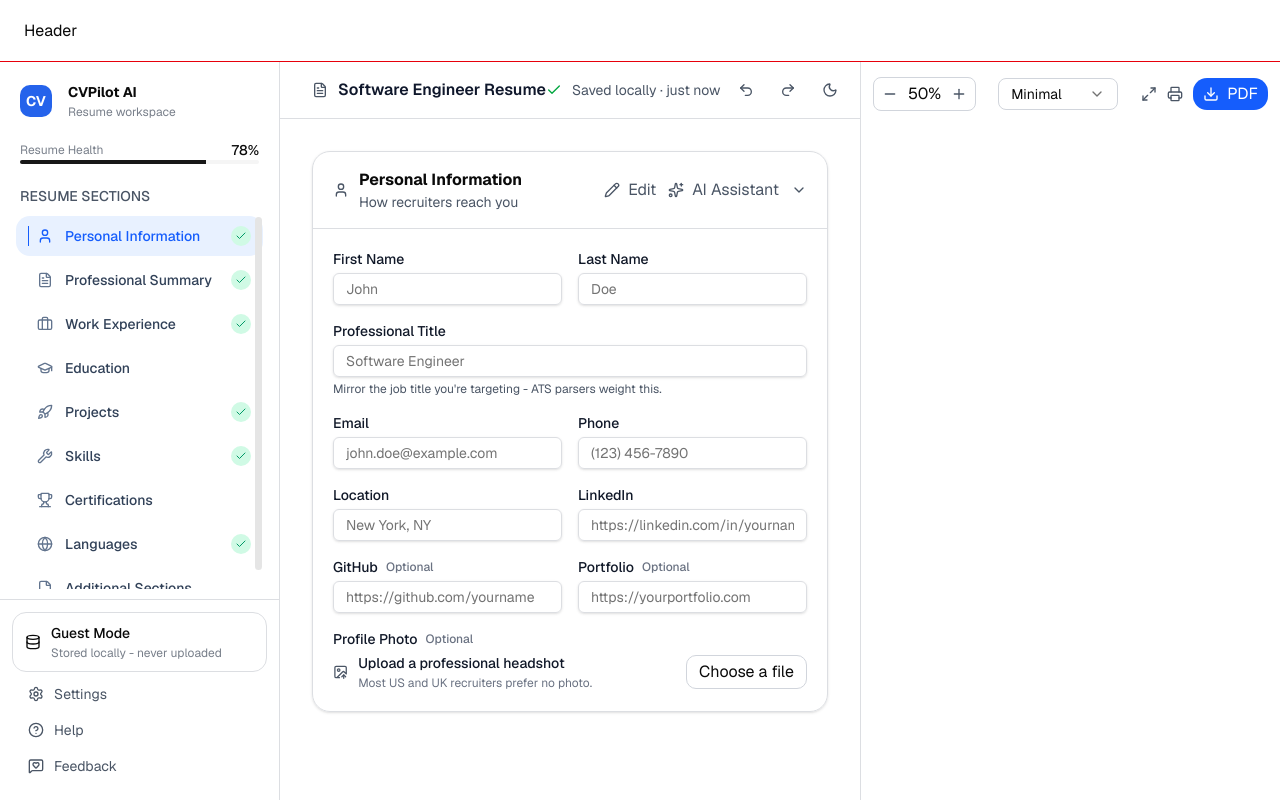
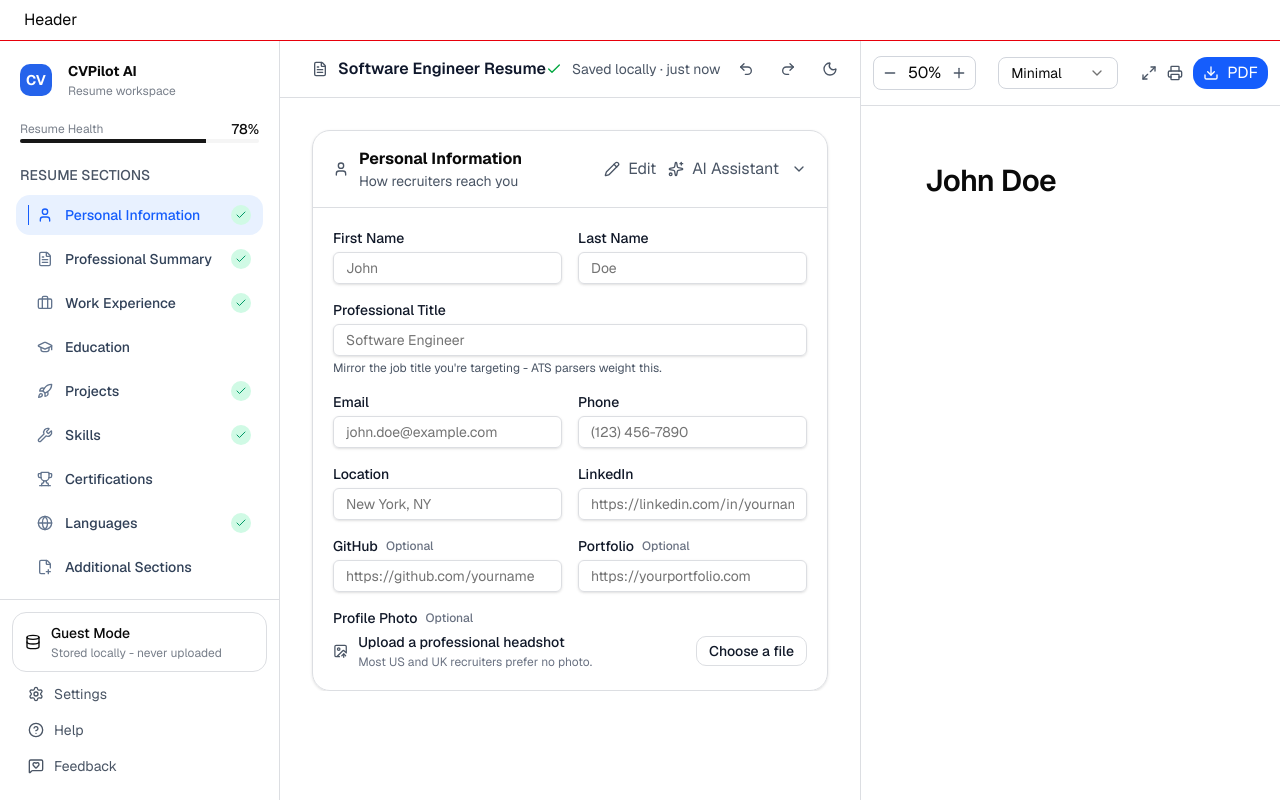
Before and after one commit to Bhawna0034/cv-pilot-ai, a Next.js app: page /builder in a window 1280 px wide. Built offline with nearby package versions, Linux system fonts and the light colour scheme.

Commit message:
feat: show live preview

```diff
--- a/src/app/globals.css
+++ b/src/app/globals.css
@@ -129,3 +129,7 @@
     @apply font-sans;
   }
 }
+  .shadow-\[var\(--shadow-paper\)\] {
+        --tw-shadow: var(--shadow-paper);
+        box-shadow: var(--tw-inset-shadow), var(--tw-inset-ring-shadow), var(--tw-ring-offset-shadow), var(--tw-ring-shadow), var(--tw-shadow)
+    }
--- a/src/features/resume/components/builder-editor.tsx
+++ b/src/features/resume/components/builder-editor.tsx
@@ -1,13 +1,20 @@
+"use client"
+import { useState } from "react";
 import BuilderToolbar from "./builder-toolbar";
 import PersonalInformationForm from "./personal-information-form";
+import { defaultResumeData, ResumeData } from "../types";
 
-export default function BuilderEditor(){
+interface BuilderEditorProps{
+    resumeData: ResumeData;
+    onPersonalInfoChange: (field: keyof ResumeData["personal"], value: string) => void;
+}
+export default function BuilderEditor({resumeData, onPersonalInfoChange}: BuilderEditorProps){
+
     return(
-        <section className="bg-white">
-
+        <section className="bg-white min-h-0">
             <BuilderToolbar />
-            <div className="border-t border-[#dcdee2] pt-8 px-8 ">
-            <PersonalInformationForm />
+            <div className="border-t border-[#dcdee2] pt-8 px-8 min-h-0 flex-1 overflow-y-auto">
+            <PersonalInformationForm  data={resumeData.personal} onPersonalInfoChange={onPersonalInfoChange} />
             </div>
         </section>
     )
--- a/src/features/resume/components/builder-layout.tsx
+++ b/src/features/resume/components/builder-layout.tsx
@@ -1,11 +1,25 @@
+"use client"
+import { useState } from "react";
 import BuilderEditor from "./builder-editor";
 import BuilderHeader from "./builder-header";
 import BuilderSidebar from "./builder-sidebar";
 import BuilderToolbar from "./builder-toolbar";
 import PreviewToolbar from "./preview-toolbar";
 import { ResumePreview } from "./resume-preview";
+import { defaultResumeData, ResumeData } from "../types";
 
 export default function BuilderLayout(){
+     const [resumeData, setResumeData] = useState<ResumeData>(defaultResumeData);
+    const  onPersonalInfoChange = (field : keyof ResumeData["personal"], value: string) => {
+        setResumeData((current) => ({
+            ...current,
+            personal: {
+                ...current.personal,
+                [field]: value
+            }
+        }));
+        console.log(resumeData)
+    }
     return(
         <div className="h-screen flex flex-col">
             <BuilderHeader />
@@ -14,12 +28,13 @@ export default function BuilderLayout(){
                 <BuilderSidebar />
                 {/* <BuilderEditor />    */}
                 <section>
-                    <BuilderEditor />
+                    <BuilderEditor resumeData={resumeData} onPersonalInfoChange={onPersonalInfoChange}/>
 
                 </section>
                 {/* <ResumePreview/> */}
-                <section className="border-l bg-white border-[#dcdee2]">
+                <section className="min-h-0 border-l bg-white border-[#dcdee2]">
                     <PreviewToolbar />
+                    <ResumePreview resumeData={resumeData}/>
                 </section>
             </main>
         </div>
--- a/src/features/resume/components/personal-information-form.tsx
+++ b/src/features/resume/components/personal-information-form.tsx
@@ -2,8 +2,13 @@ import { FieldDescription } from "@/src/components/ui/field";
 import { Input } from "@/src/components/ui/input";
 import { Label } from "@/src/components/ui/label";
 import { ChevronDown, ImageUp, Pencil, Sparkles, User } from "lucide-react";
+import { PersonalInformation } from "../types";
 
-export default function PersonalInformationForm() {
+interface PersonalInformationProps {
+    data: PersonalInformation;
+    onPersonalInfoChange: (field: keyof PersonalInformation, value: string) => void;
+}
+export default function PersonalInformationForm({data, onPersonalInfoChange}: PersonalInformationProps) {
     return(
         <section className="border border-[#dcdee2] rounded-2xl shadow-sm">
             <div className="px-5 py-4 flex items-center justify-between">
@@ -15,7 +20,7 @@ export default function PersonalInformationForm() {
                     </div>
                 </div>
                 <div className="flex items-center gap-3">
-                    <button type="button" className="text-gray-600 hover:text-gray-900 hover:font-mediumtransition-colors flex items-center gap-2 cursor-pointer group">
+                    <button type="button" className="text-gray-600 hover:text-gray-900 hover:font-medium transition-colors flex items-center gap-2 cursor-pointer group">
                         <Pencil className="h-4 w-4 text-gray-600 group-hover:text-gray-900" />
                         Edit
                     </button>
@@ -36,20 +41,23 @@ export default function PersonalInformationForm() {
                             <Label htmlFor="firstName" className="text-sm font-medium text-gray-900">
                                 First Name
                             </Label>
-                            <Input type="text" id="firstName" name="firstName" placeholder="John" className="px-3 py-1 border border-[#dcdee2] shadow-sm hover:border-blue-600 focus:border-blue-600 focus:ring focus:ring-blue-600/50 rounded-sm" />
+                            <Input type="text" id="firstName" name="firstName" placeholder="John"
+                            value={data.firstName} onChange={(e) => onPersonalInfoChange("firstName", e.target.value)} className="px-3 py-1 border border-[#dcdee2] shadow-sm hover:border-blue-600 focus:border-blue-600 focus:ring focus:ring-blue-600/50 rounded-sm" />
                         </div>
                         <div className="flex flex-col gap-1">
                             <Label htmlFor="lastName" className="text-sm font-medium text-gray-900">
                                 Last Name
                             </Label>
-                            <Input type="text" id="lastName" name="lastName" placeholder="Doe" className="px-3 py-1 border border-[#dcdee2] shadow-sm hover:border-blue-600 focus:border-blue-600 focus:ring focus:ring-blue-600/50 rounded-sm" />
+                            <Input type="text" id="lastName" name="lastName" placeholder="Doe"
+                            value={data.lastName} onChange={(e) => onPersonalInfoChange("lastName", e.target.value)} className="px-3 py-1 border border-[#dcdee2] shadow-sm hover:border-blue-600 focus:border-blue-600 focus:ring focus:ring-blue-600/50 rounded-sm" />
                         </div>
                     </div>
                     <div className="flex flex-col gap-1">
                             <Label htmlFor="professionalTitle" className="text-sm font-medium text-gray-900">
                                 Professional Title
                             </Label>
-                            <Input type="text" id="professionalTitle" name="professionalTitle" placeholder="Software Engineer" className="px-3 py-1 border border-[#dcdee2] shadow-sm hover:border-blue-600 focus:border-blue-600 focus:ring focus:ring-blue-600/50 rounded-sm" />
+                            <Input type="text" id="professionalTitle" name="professionalTitle" placeholder="Software Engineer"
+                            value={data.professionalTitle} onChange={(e) => onPersonalInfoChange("professionalTitle", e.target.value)} className="px-3 py-1 border border-[#dcdee2] shadow-sm hover:border-blue-600 focus:border-blue-600 focus:ring focus:ring-blue-600/50 rounded-sm" />
                             <FieldDescription className="text-xs text-gray-600">Mirror the job title you're targeting - ATS parsers weight this.</FieldDescription>
                         </div>
                         <div className="grid grid-cols-2 gap-4">
@@ -57,13 +65,15 @@ export default function PersonalInformationForm() {
                             <Label htmlFor="email" className="text-sm font-medium text-gray-900">
                                 Email
                             </Label>
-                            <Input type="email" id="email" name="email" placeholder="john.doe@example.com" className="px-3 py-1 border border-[#dcdee2] shadow-sm hover:border-blue-600 focus:border-blue-600 focus:ring focus:ring-blue-600/50 rounded-sm" />
+                            <Input type="email" id="email" name="email" placeholder="john.doe@example.com"
+                            value={data.email} onChange={(e) => onPersonalInfoChange("email", e.target.value)} className="px-3 py-1 border border-[#dcdee2] shadow-sm hover:border-blue-600 focus:border-blue-600 focus:ring focus:ring-blue-600/50 rounded-sm" />
                         </div>
                         <div className="flex flex-col gap-1">
                             <Label htmlFor="phone" className="text-sm font-medium text-gray-900">
                                 Phone
                             </Label>
-                            <Input type="tel" id="phone" name="phone" placeholder="(123) 456-7890" className="px-3 py-1 border border-[#dcdee2] shadow-sm hover:border-blue-600 focus:border-blue-600 focus:ring focus:ring-blue-600/50 rounded-sm" />
+                            <Input type="tel" id="phone" name="phone" placeholder="(123) 456-7890"
+                            value={data.phone} onChange={(e) => onPersonalInfoChange("phone", e.target.value)} className="px-3 py-1 border border-[#dcdee2] shadow-sm hover:border-blue-600 focus:border-blue-600 focus:ring focus:ring-blue-600/50 rounded-sm" />
                         </div>
                     </div>
                     <div className="grid grid-cols-2 gap-4">
@@ -71,13 +81,14 @@ export default function PersonalInformationForm() {
                             <Label htmlFor="location" className="text-sm font-medium text-gray-900">
                                 Location
                             </Label>
-                            <Input type="text" id="location" name="location" placeholder="New York, NY" className="px-3 py-1 border border-[#dcdee2] shadow-sm hover:border-blue-600 focus:border-blue-600 focus:ring focus:ring-blue-600/50 rounded-sm" />
+                            <Input type="text" id="location" name="location" placeholder="New York, NY"
+                            value={data.location} onChange={(e) => onPersonalInfoChange("location", e.target.value)} className="px-3 py-1 border border-[#dcdee2] shadow-sm hover:border-blue-600 focus:border-blue-600 focus:ring focus:ring-blue-600/50 rounded-sm" />
                         </div>
                         <div className="flex flex-col gap-1">
                             <Label htmlFor="linkedin" className="text-sm font-medium text-gray-900">
                                 LinkedIn
                             </Label>
-                            <Input type="text" id="linkedin" name="linkedin" placeholder="https://linkedin.com/in/yourname" className="px-3 py-1 border border-[#dcdee2] shadow-sm hover:border-blue-600 focus:border-blue-600 focus:ring focus:ring-blue-600/50 rounded-sm" />
+                            <Input type="text" id="linkedin" name="linkedin" placeholder="https://linkedin.com/in/yourname" value={data.linkedin} onChange={(e) => onPersonalInfoChange("linkedin", e.target.value)} className="px-3 py-1 border border-[#dcdee2] shadow-sm hover:border-blue-600 focus:border-blue-600 focus:ring focus:ring-blue-600/50 rounded-sm" />
                         </div>
                     </div>
                     <div className="grid grid-cols-2 gap-4">
@@ -86,14 +97,15 @@ export default function PersonalInformationForm() {
                                 GitHub
                                 <span className="text-xs text-gray-500">Optional</span>
                             </Label>
-                            <Input type="text" id="github" name="github" placeholder="https://github.com/yourname" className="px-3 py-1 border border-[#dcdee2] shadow-sm hover:border-blue-600 focus:border-blue-600 focus:ring focus:ring-blue-600/50 rounded-sm" />
+                            <Input type="text" id="github" name="github" placeholder="https://github.com/yourname" value={data.github ?? ""} onChange={(e) => onPersonalInfoChange("github", e.target.value)} className="px-3 py-1 border border-[#dcdee2] shadow-sm hover:border-blue-600 focus:border-blue-600 focus:ring focus:ring-blue-600/50 rounded-sm" />
                         </div>
                         <div className="flex flex-col gap-1">
                             <Label htmlFor="portfolio" className="text-sm font-medium text-gray-900 flex items-center gap-2">
                                 Portfolio
                                 <span className="text-xs text-gray-500">Optional</span>
                             </Label>
-                            <Input type="text" id="portfolio" name="portfolio" placeholder="https://yourportfolio.com" className="px-3 py-1 border border-[#dcdee2] shadow-sm hover:border-blue-600 focus:border-blue-600 focus:ring focus:ring-blue-600/50 rounded-sm" />
+                            <Input type="text" id="portfolio" name="portfolio" placeholder="https://yourportfolio.com" value={data.portfolio ?? "" }
+                            onChange={(e) => onPersonalInfoChange("portfolio", e.target.value)} className="px-3 py-1 border border-[#dcdee2] shadow-sm hover:border-blue-600 focus:border-blue-600 focus:ring focus:ring-blue-600/50 rounded-sm" />
                         </div>
                     </div>
                     <div className="flex flex-col gap-1">
@@ -108,9 +120,13 @@ export default function PersonalInformationForm() {
                             <span className="text-sm text-gray-900 font-medium">Upload a professional headshot</span>
                             <span className="text-xs text-gray-500">Most US and UK recruiters prefer no photo.</span>
                         </div>
-                        <button type="button" className="px-3 py-1 border border-gray-300 cursor-pointer rounded-lg">
-                            Choose a file
-                        </button>
+
+                        <div>
+                            <Input type="file" id="profilePhoto"
+                            accept="image/*"
+                            className="hidden" />
+                        <Label htmlFor="profilePhoto" className="px-3  py-1 border border-[#dcdee2] cursor-pointer rounded-lg text-sm text-gray-900 hover:bg-gray-100 hover:border-blue-600" >Choose a file </Label>
+                        </div>
                         </div>
                        </div>
                     </div>
--- a/src/features/resume/components/resume-preview.tsx
+++ b/src/features/resume/components/resume-preview.tsx
@@ -1,7 +1,27 @@
-export function ResumePreview() {
+import { ResumeData } from "../types";
+import PreviewToolbar from "./preview-toolbar";
+
+interface ResumePreviewProps {
+  resumeData: ResumeData
+}
+export function ResumePreview({ resumeData }: ResumePreviewProps) {
+  const { personal } = resumeData;
+  console.log(personal)
   return (
-    <aside className="border-l bg-slate-100 p-6">
-      Preview
+    <aside>
+
+      <section className="border-t border-[#dcdee2]">
+        <div className="px-16 py-14 min-h-[1123px] bg-white text-[111827] shadow-[var(--shadow-paper)]">
+          <div className="space-y-1">
+            <h2 className="text-[30px] leading-tight font-semibold tracking-[-0.02em]">{personal.firstName || "John"} {personal.lastName || "Doe"}</h2>
+            <p className="mt-1 text-[15px] text-[#374151]">{personal.professionalTitle}</p>
+            <p className="mt-3 text-[12px] leading-relaxed text-[#6B7280]">              {personal.email && `${personal.email}`}
+              {personal.phone && ` • ${personal.phone}`}
+              {personal.location && ` • ${personal.location}`}
+            </p>
+          </div>
+        </div>
+      </section>
     </aside>
   );
 }
--- a/src/features/resume/types/index.ts
+++ b/src/features/resume/types/index.ts
@@ -1,5 +1,4 @@
-export interface ResumeData {
-    personal: {
+export interface PersonalInformation {
     firstName: string;
     lastName: string;
     professionalTitle: string;
@@ -10,13 +9,24 @@ export interface ResumeData {
     github?: string;
     portfolio?: string;
     profilePhoto?: string;
-    };
-    professionalSummary: string[];
-    workExperience: string[];
-    education: string[];
-    projects: string[];
-    skills: string[];
-    certifications: string[];
-    languages: string[];
-    additionalSections: [];
 }
+export interface ResumeData {
+    personal: PersonalInformation;
+    professionalSummary: string;
+}
+
+export const defaultResumeData: ResumeData = {
+    personal: {
+        firstName: "",
+        lastName: "",
+        professionalTitle: "",
+        email: "",
+        phone: "",
+        location: "",
+        linkedin: "",
+        github: "",
+        portfolio: "",
+        profilePhoto: ""
+    },
+    professionalSummary: ""
+}
```
Lines whose indentation alone changed are shown as unchanged.
